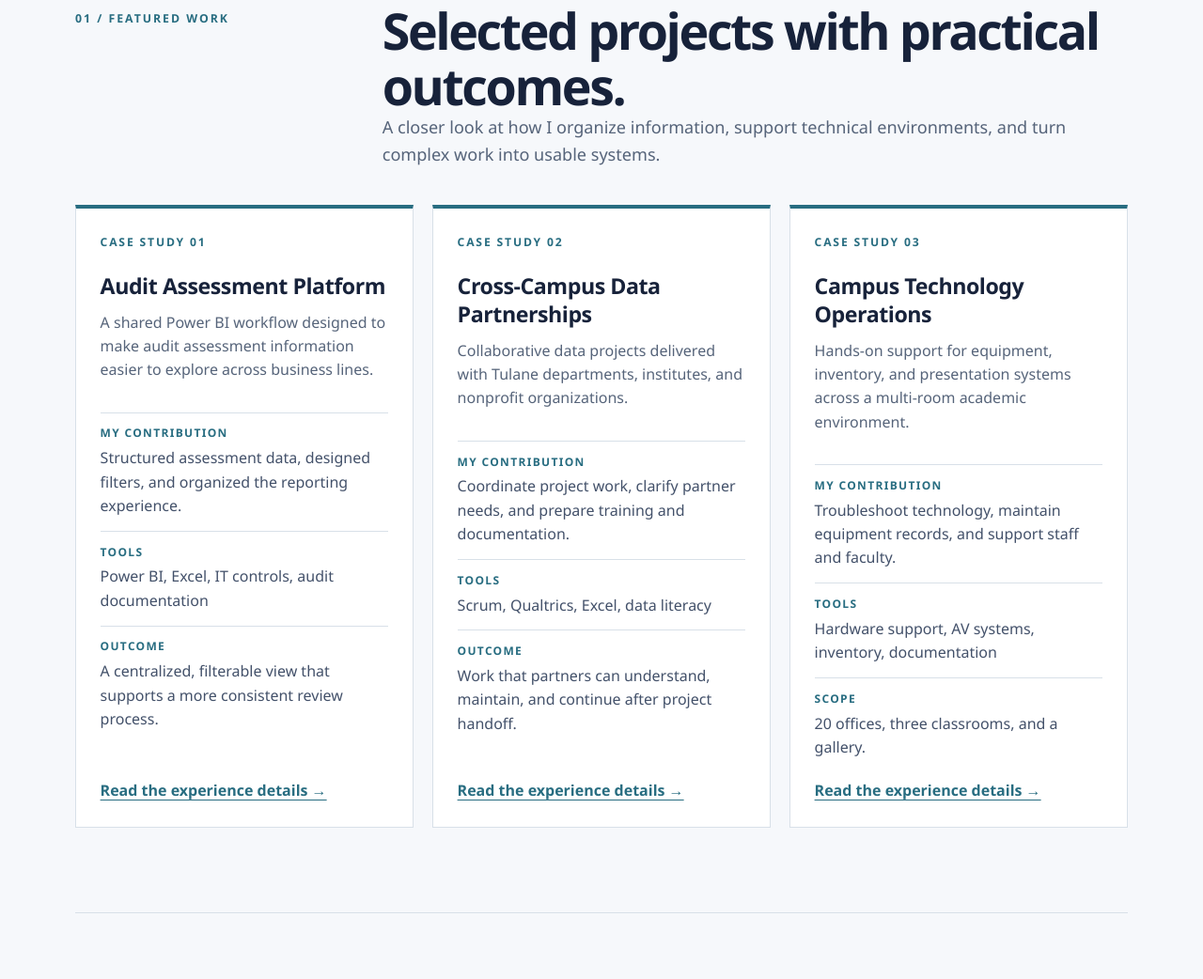
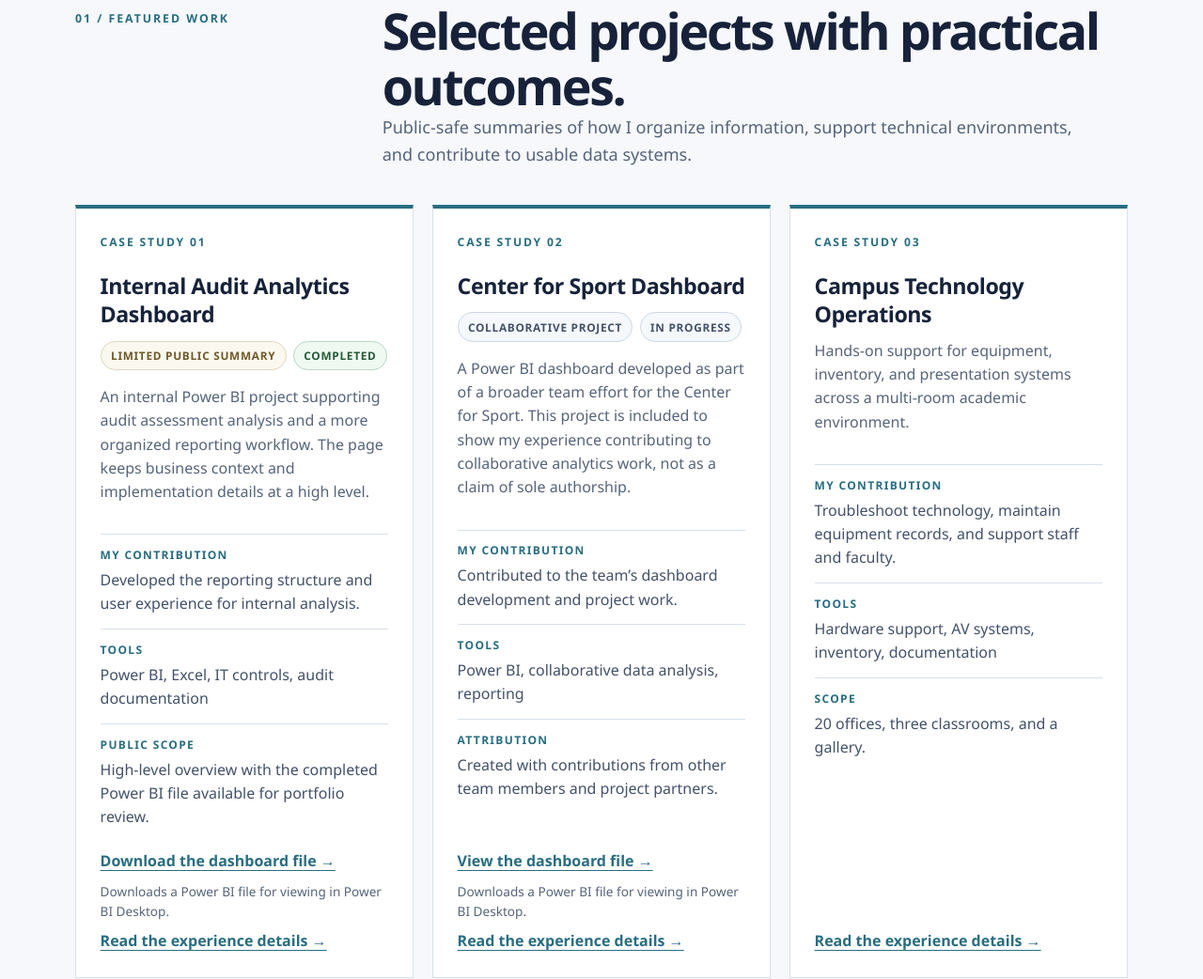
Before and after one commit to Kai-0023/Kai.Data3520.1, a plain HTML site: page index.html in a window 1280 px wide. Shown: the part 825-1867 px from the top of the page at 94% size. Drawn offline with Linux system fonts and the light colour scheme.

Commit message:
Add downloadable Power BI portfolio projects

```diff
--- a/index.html
+++ b/index.html
@@ -65,11 +65,17 @@
       .project-number { margin-bottom: 1.35rem; color: var(--blue); font-size: .76rem; font-weight: 800; letter-spacing: .15em; text-transform: uppercase; }
       .project-card h3 { margin-bottom: .75rem; font-size: 1.45rem; }
       .project-card > p:not(.project-number) { color: var(--muted); }
+      .project-labels { display: flex; flex-wrap: wrap; gap: .45rem; margin: .1rem 0 1rem; }
+      .project-label { display: inline-flex; align-items: center; width: fit-content; border: 1px solid #cdd7e7; border-radius: 999px; background: #f5f8fc; padding: .34rem .65rem; color: #43516a; font-size: .74rem; font-weight: 800; letter-spacing: .06em; text-transform: uppercase; }
+      .project-label.private { border-color: #e0d6be; background: #fbf8ef; color: #6e5a2b; }
+      .project-label.complete { border-color: #b8d8c3; background: #f0f8f2; color: #245c37; }
       .project-meta { display: grid; gap: .85rem; margin: 1rem 0 1.3rem; }
       .project-meta div { border-top: 1px solid var(--line); padding-top: .8rem; }
       .project-meta dt { color: var(--blue); font-size: .75rem; font-weight: 800; letter-spacing: .11em; text-transform: uppercase; }
       .project-meta dd { margin: .25rem 0 0; color: #43516a; }
       .project-link { margin-top: auto; font-weight: 750; color: var(--blue); text-underline-offset: .22em; }
+      .project-actions { display: grid; gap: .55rem; margin-top: auto; }
+      .project-file-note { color: var(--muted); font-size: .85rem; }
       .experience-list { display: grid; gap: 0; }
       .role { display: grid; grid-template-columns: minmax(180px,.52fr) 1.48fr; gap: 3rem; padding-block: 2rem; border-top: 1px solid var(--line); }
       .role:first-child { border-top: 2px solid var(--ink); }
@@ -157,31 +163,47 @@
           <p class="section-kicker">01 / Featured work</p>
           <div>
             <h2 id="projects-title">Selected projects with practical outcomes.</h2>
-            <p class="intro">A closer look at how I organize information, support technical environments, and turn complex work into usable systems.</p>
+            <p class="intro">Public-safe summaries of how I organize information, support technical environments, and contribute to usable data systems.</p>
           </div>
         </div>
         <div class="project-grid">
           <article class="project-card">
             <p class="project-number">Case study 01</p>
-            <h3>Audit Assessment Platform</h3>
-            <p>A shared Power BI workflow designed to make audit assessment information easier to explore across business lines.</p>
+            <h3>Internal Audit Analytics Dashboard</h3>
+            <div class="project-labels" aria-label="Project notes">
+              <span class="project-label private">Limited public summary</span>
+              <span class="project-label complete">Completed</span>
+            </div>
+            <p>An internal Power BI project supporting audit assessment analysis and a more organized reporting workflow. The page keeps business context and implementation details at a high level.</p>
             <dl class="project-meta">
-              <div><dt>My contribution</dt><dd>Structured assessment data, designed filters, and organized the reporting experience.</dd></div>
+              <div><dt>My contribution</dt><dd>Developed the reporting structure and user experience for internal analysis.</dd></div>
               <div><dt>Tools</dt><dd>Power BI, Excel, IT controls, audit documentation</dd></div>
-              <div><dt>Outcome</dt><dd>A centralized, filterable view that supports a more consistent review process.</dd></div>
+              <div><dt>Public scope</dt><dd>High-level overview with the completed Power BI file available for portfolio review.</dd></div>
             </dl>
-            <a class="project-link" href="#td-bank-role">Read the experience details →</a>
+            <div class="project-actions">
+              <a class="project-link" href="Internal-Audit-Dashboard.pbix" download>Download the dashboard file →</a>
+              <span class="project-file-note">Downloads a Power BI file for viewing in Power BI Desktop.</span>
+              <a class="project-link" href="#td-bank-role">Read the experience details →</a>
+            </div>
           </article>
           <article class="project-card">
             <p class="project-number">Case study 02</p>
-            <h3>Cross-Campus Data Partnerships</h3>
-            <p>Collaborative data projects delivered with Tulane departments, institutes, and nonprofit organizations.</p>
+            <h3>Center for Sport Dashboard</h3>
+            <div class="project-labels" aria-label="Project notes">
+              <span class="project-label">Collaborative project</span>
+              <span class="project-label">In progress</span>
+            </div>
+            <p>A Power BI dashboard developed as part of a broader team effort for the Center for Sport. This project is included to show my experience contributing to collaborative analytics work, not as a claim of sole authorship.</p>
             <dl class="project-meta">
-              <div><dt>My contribution</dt><dd>Coordinate project work, clarify partner needs, and prepare training and documentation.</dd></div>
-              <div><dt>Tools</dt><dd>Scrum, Qualtrics, Excel, data literacy</dd></div>
-              <div><dt>Outcome</dt><dd>Work that partners can understand, maintain, and continue after project handoff.</dd></div>
+              <div><dt>My contribution</dt><dd>Contributed to the team’s dashboard development and project work.</dd></div>
+              <div><dt>Tools</dt><dd>Power BI, collaborative data analysis, reporting</dd></div>
+              <div><dt>Attribution</dt><dd>Created with contributions from other team members and project partners.</dd></div>
             </dl>
-            <a class="project-link" href="#caids-role">Read the experience details →</a>
+            <div class="project-actions">
+              <a class="project-link" href="Center-for-Sport-Dashboard.pbix" download>View the dashboard file →</a>
+              <span class="project-file-note">Downloads a Power BI file for viewing in Power BI Desktop.</span>
+              <a class="project-link" href="#caids-role">Read the experience details →</a>
+            </div>
           </article>
           <article class="project-card">
             <p class="project-number">Case study 03</p>
```
Also changed, not shown: 3 other files.
